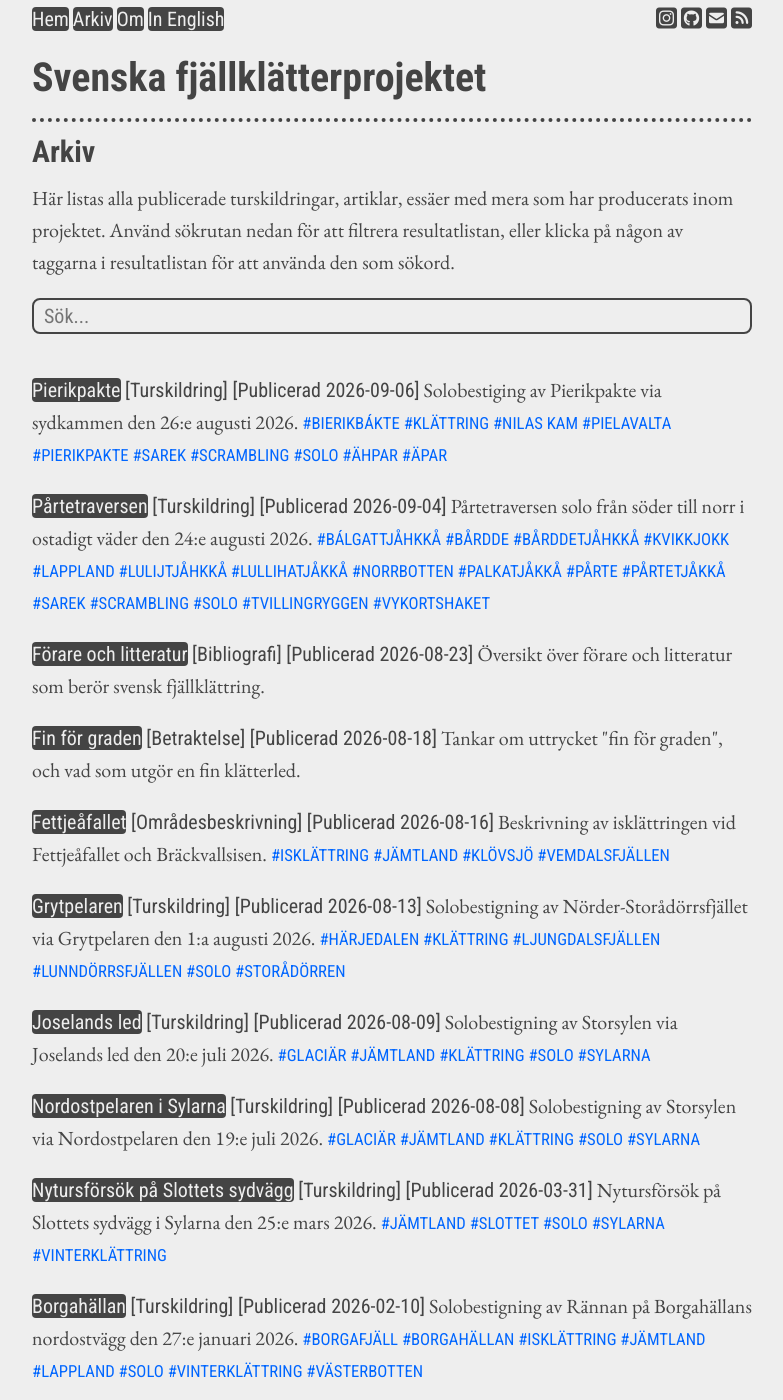
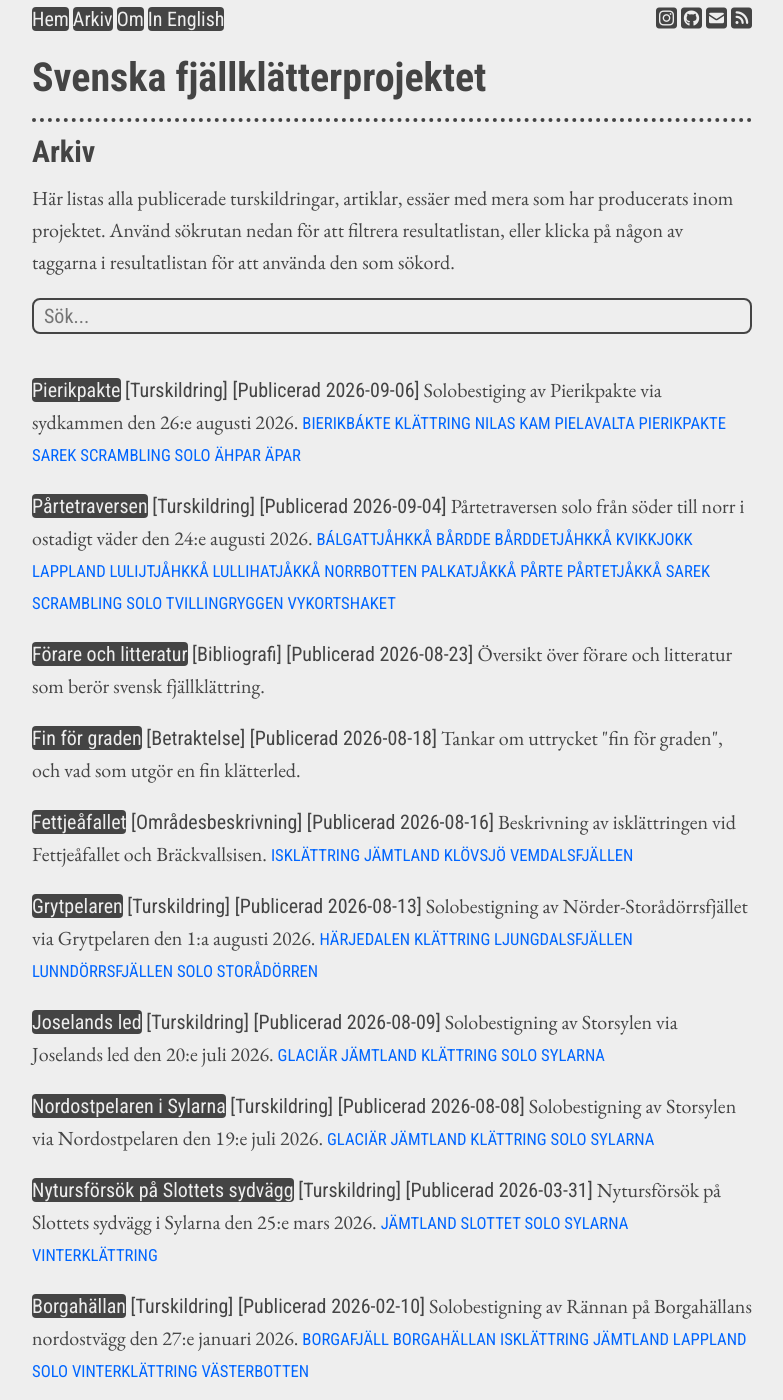
Before and after one commit to fjallklatterprojektet/fjallklatterprojektet.github.io, a Jekyll site: the page built from arkiv.html, in a window 1280 px wide and 1400 px high. Shown: the whole window, without its empty margins (248-1031 px from the left). Built offline with Jekyll 4.4.1, drawn with Linux system fonts in a browser that asks for light colours; some of the changed text lies outside the part shown.

Commit message:
Remove hash symbol from tags in archive

```diff
--- a/arkiv.html
+++ b/arkiv.html
@@ -28,7 +28,7 @@ scripts: /assets/js/search.js
       <span class="archive_tags">
         {% assign sorted_tags = post.tags | sort %}
         {% for tag in sorted_tags %}
-          <a href="#" onclick="addTagToSearchBox('{{ tag | upcase }}')">#{{ tag | upcase }}</a>
+          <a href="#" onclick="addTagToSearchBox('{{ tag | upcase }}')">{{ tag | upcase }}</a>
         {% endfor %}
       </span>
     </p>
```
